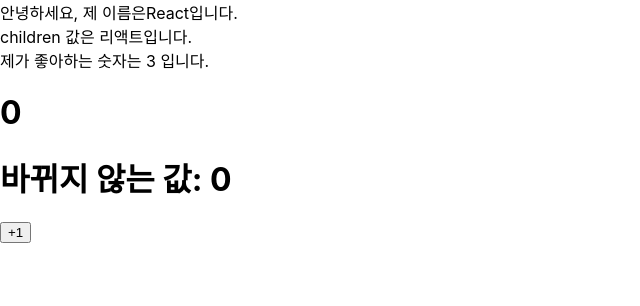
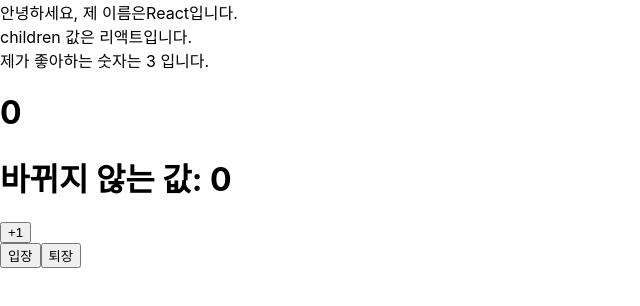
Before and after one commit to kidchang93/react, a React (Create React App) app in the folder hello-react/: page / in a window 1280 px wide. Shown: the top 306 px of the page, without its empty margins (0-640 px from the left). Built offline with nearby package versions, Linux system fonts and the light colour scheme.

Commit message:
함수형 컴포넌트에서 useState 사용하기 Hook은 나중에

```diff
--- a/hello-react/src/App.js
+++ b/hello-react/src/App.js
@@ -2,6 +2,7 @@
 import "./App.css";
 import MyComponent from "./MyComponent";
 import Counter from "./Counter";
+import Say from "./Say";
 
 const App = () => {
   return (
@@ -10,6 +11,7 @@
         리액트
       </MyComponent>
       <Counter />
+      <Say />
     </div>
   );
 };
--- /dev/null
+++ b/hello-react/src/Say.js
@@ -0,0 +1,16 @@
+import React, { useState } from "react";
+
+const Say = () => {
+  const [message, setMessage] = useState("");
+  const onClickEnter = () => setMessage("안녕하세요!");
+  const onClickLeave = () => setMessage("안녕히 가세요!");
+  return (
+    <div>
+      <button onClick={onClickEnter}>입장</button>
+      <button onClick={onClickLeave}>퇴장</button>
+      <h1>{message}</h1>
+    </div>
+  );
+};
+
+export default Say;
```
